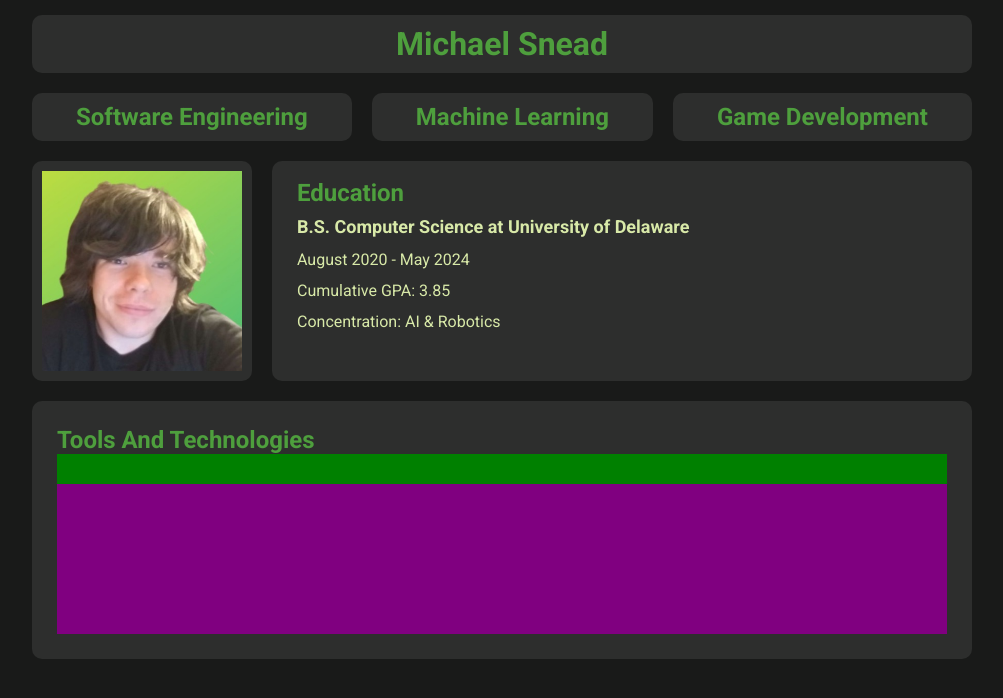
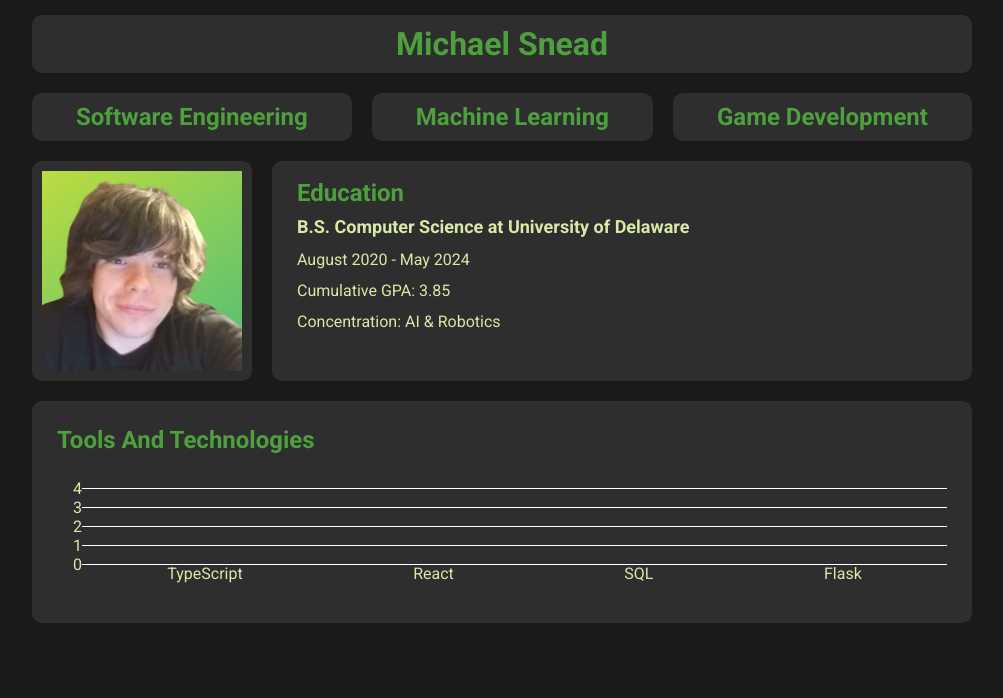
Before and after one commit to ydnamjs/personal-website, a React (Create React App) app: page / in a window 1280 px wide. Shown: the top 698 px of the page, without its empty margins (138-1141 px from the left). Built offline with nearby package versions, Linux system fonts and the light colour scheme.

Commit message:
Added basic graph axes

```diff
--- a/src/pages/about-me/pieces/tools-and-technologies/ToolsAndTechnologiesGraph.css
+++ b/src/pages/about-me/pieces/tools-and-technologies/ToolsAndTechnologiesGraph.css
@@ -1,5 +1,50 @@
 .tools-and-technologies-graph--dark {
-	background-color: purple;
-	min-width: 30px;
-	min-height: 150px;
+	padding-top: 25px;
 }
+
+.graph-h-box {
+	display: flex;
+	flex-direction: row;
+	flex-wrap: wrap;
+}
+
+.y-axis {
+	min-width: 25px;
+	display: flex;
+	flex-direction: column;
+	flex-grow: 0;
+}
+
+.y-axis-item {
+	flex-grow: 1;
+	text-align: right;
+}
+
+.graph-lines {
+	flex-grow: 1;
+	display: flex;
+	flex-direction: column;
+}
+
+.graph-line {
+	position: relative;
+	background-color: white;
+	margin-top: auto;
+	margin-bottom: auto;
+	height: 1px;
+}
+
+.x-axis {
+	margin: 15px;
+	margin-left: 25px;
+	margin-top: -10px;
+	margin-right: 0px;
+	display: flex;
+	flex-direction: row;
+	flex-wrap: wrap;
+}
+
+.x-axis-item {
+	flex-grow: 1;
+	text-align: center;
+}
--- a/src/pages/about-me/pieces/tools-and-technologies/ToolsAndTechnologiesGraph.tsx
+++ b/src/pages/about-me/pieces/tools-and-technologies/ToolsAndTechnologiesGraph.tsx
@@ -1,6 +1,33 @@
 import React from "react";
 import "./ToolsAndTechnologiesGraph.css";
 
+//const GRAPH_ERROR_MESSAGE = "ERROR: Graph does not exist";
+
 export function ToolsAndTechnologiesGraph() {
-	return <div className="tools-and-technologies-graph--dark"></div>;
+	return (
+		<div className="tools-and-technologies-graph--dark">
+			<div className="graph-h-box">
+				<div className="y-axis">
+					<div className="y-axis-item">4</div>
+					<div className="y-axis-item">3</div>
+					<div className="y-axis-item">2</div>
+					<div className="y-axis-item">1</div>
+					<div className="y-axis-item">0</div>
+				</div>
+				<div className="graph-lines">
+					<div className="graph-line"></div>
+					<div className="graph-line"></div>
+					<div className="graph-line"></div>
+					<div className="graph-line"></div>
+					<div className="graph-line"></div>
+				</div>
+			</div>
+			<div className="x-axis">
+				<div className="x-axis-item">TypeScript</div>
+				<div className="x-axis-item">React</div>
+				<div className="x-axis-item">SQL</div>
+				<div className="x-axis-item">Flask</div>
+			</div>
+		</div>
+	);
 }
--- a/src/pages/about-me/pieces/tools-and-technologies/ToolsAndTechnologiesGraphSelector.css
+++ b/src/pages/about-me/pieces/tools-and-technologies/ToolsAndTechnologiesGraphSelector.css
@@ -1,5 +1,5 @@
 .tools-and-technologies-graph-selector--dark {
 	background-color: green;
 	min-width: 60px;
-	min-height: 30px;
+	min-height: 0px;
 }
```
